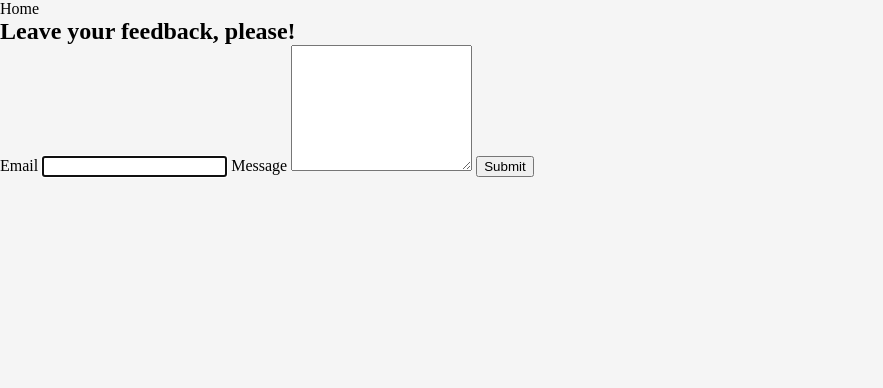
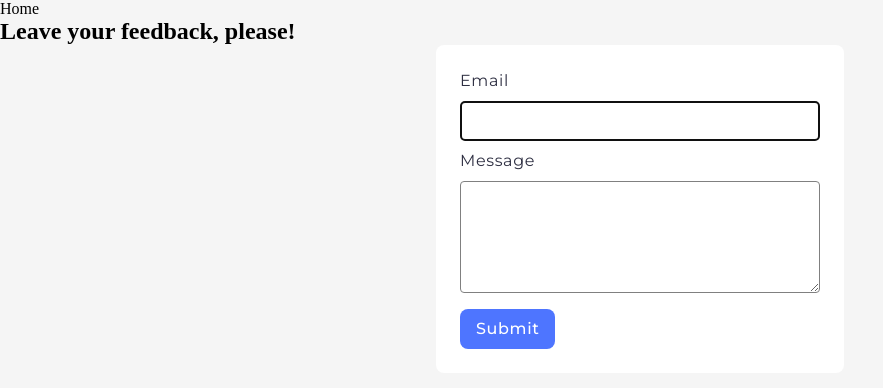
Before and after one commit to deiadaimon/goit-js-hw-09, a website built with Vite: page src/2-form.html in a window 1280 px wide. Shown: the whole page, without its empty margins (0-883 px from the left). Built offline with nearby package versions, Linux system fonts and the light colour scheme.

Commit message:
styles are added

```diff
--- a/src/2-form.html
+++ b/src/2-form.html
@@ -5,6 +5,12 @@
     <meta http-equiv="X-UA-Compatible" content="IE=edge" />
     <meta name="viewport" content="width=device-width, initial-scale=1.0" />
     <title>Form</title>
+    <link rel="preconnect" href="https://fonts.googleapis.com" />
+    <link rel="preconnect" href="https://fonts.gstatic.com" crossorigin />
+    <link
+      href="https://fonts.googleapis.com/css2?family=Montserrat:ital,wght@0,100..900;1,100..900&display=swap"
+      rel="stylesheet"
+    />
     <link rel="stylesheet" href="./css/styles.css" />
   </head>
   <body>
--- a/src/css/styles.css
+++ b/src/css/styles.css
@@ -1,9 +1,3 @@
-/**
-  |============================
-  | include css partials with
-  | default @import url()
-  |============================
-*/
 @import url('./reset.css');
 
 body {
@@ -12,10 +6,7 @@ body {
   background-color: #f5f5f5;
 }
 
-ol,
-ul {
-  list-style: none;
-}
+/* =============== TASK 1: GALLERY =============== */
 
 .gallery {
   margin: 0 auto;
@@ -42,9 +33,84 @@ ul {
   transform: scale(1.04);
 }
 
-h2 {
-  margin: 10px 0;
-  font-family: 'Segoe UI', Tahoma, Geneva, Verdana, sans-serif;
-  font-style: italic;
-  color: blanchedalmond;
+/* =============== TASK 2: FEEDBACK FORM =============== */
+
+.feedback-form {
+  margin: 0 auto;
+  display: flex;
+  flex-direction: column;
+  border: none;
+  border-radius: 8px;
+  padding: 24px;
+  width: 360px;
+  background: #ffffff;
+  font-family: 'Montserrat', sans-serif;
+  font-weight: 400;
+  font-size: 16px;
+  line-height: 1.5;
+  letter-spacing: 0.04em;
+  color: #2e2f42;
 }
+
+label {
+  display: block;
+}
+
+input {
+  margin: 8px 0;
+  padding: 0 16px;
+  display: flex;
+  border: 1px solid #808080;
+  border-radius: 4px;
+  width: 326px;
+  height: 38px;
+}
+
+input:hover {
+  border-color: #000000;
+}
+
+input:focus,
+input:active {
+  border-color: #808080;
+}
+
+textarea {
+  margin: 8px 0;
+  padding: 16px 16px;
+  display: flex;
+  border: 1px solid #808080;
+  border-radius: 4px;
+  width: 326px;
+  height: 78px;
+}
+
+textarea:hover {
+  border-color: #000000;
+}
+
+textarea:focus,
+textarea:active {
+  border-color: #808080;
+}
+
+button {
+  margin: 8px 0 0;
+  border: none;
+  border-radius: 8px;
+  padding: 8px 16px;
+  width: 95px;
+  height: 40px;
+  background: #4e75ff;
+  font-family: 'Montserrat', sans-serif;
+  font-weight: 500;
+  font-size: 16px;
+  line-height: 1.5;
+  letter-spacing: 0.04em;
+  color: #ffffff;
+}
+
+button:hover,
+button:focus {
+  background: #6c8cff;
+}
```
